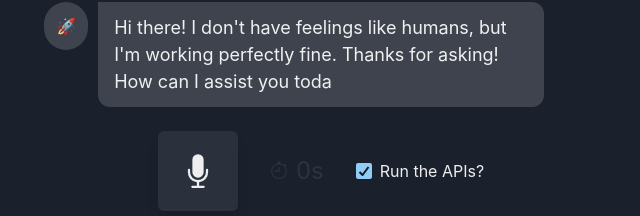
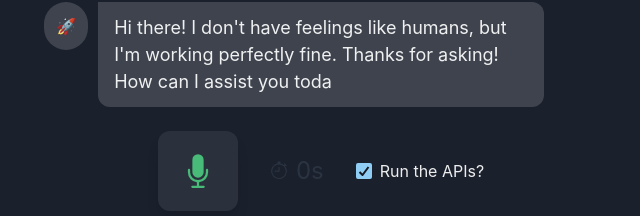
Before and after one commit to clbarrell/rocket, a Next.js app: page / in a window 1280 px wide. Shown: the part 581-797 px from the top of the page, without its empty margins (319-959 px from the left). Built offline with nearby package versions, Linux system fonts and the light colour scheme; a web font is replaced by a local one.

Commit message:
recording button change

```diff
--- a/src/components/audioCapture.tsx
+++ b/src/components/audioCapture.tsx
@@ -70,6 +70,9 @@ const AudioCapture: React.FC = () => {
   };
 
   const stopRecording = () => {
+    if (!recording) {
+      return;
+    }
     if (mediaRecorder) {
       mediaRecorder.stop();
       mediaRecorder.stream.getTracks().forEach((track) => track.stop());
@@ -96,11 +99,12 @@ const AudioCapture: React.FC = () => {
         outlineColor={"transparent"}
         className={recording ? "animate-outline" : ""}
         transition={"all 100ms"}
-        color={recording ? "red.500" : "inherit"}
+        color={recording ? "red.500" : "green.400"}
         disabled={waitingForResponse}
         opacity={waitingForResponse ? 0.6 : 1}
         boxShadow="lg"
         isLoading={waitingForResponse}
+        rounded="xl"
       >
         <HiMicrophone />
       </Button>
```
